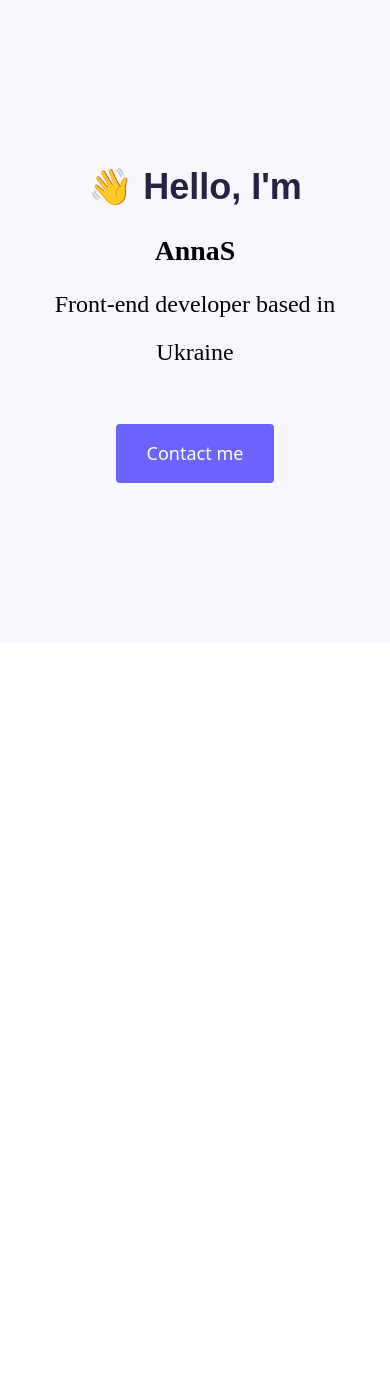
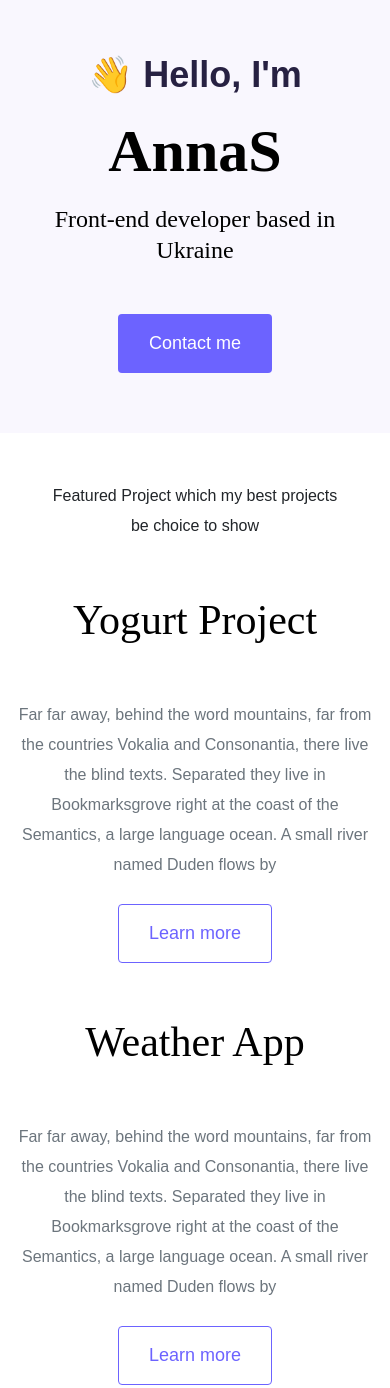
Before and after one commit to AnnaS30/portfolio, a plain HTML site: page index.html in a window 390 px wide. Shown: the top 1388 px of the page. Before the commit the page ends 844 px from the top, so only its background shows below. Drawn offline with nearby package versions, Linux system fonts and the light colour scheme.

Commit message:
added homepage content design

```diff
--- a/index.html
+++ b/index.html
@@ -33,5 +33,61 @@
         <a href="#" class="btn btn-branding">Contact me</a>
       </div>
     </div>
+    <p class="text-center m-5">
+      Featured Project which my best projects be choice to show
+    </p>
+    <div class="container">
+      <div class="row mb-5">
+        <div class="col d-none d-lg-block">
+          <img src="images/yougurt.png" class="img-fluid" alt="Yogurt" />
+        </div>
+        <div class="col">
+          <div class="project-description">
+            <h2 class="mb-5">Yogurt Project</h2>
+            <p class="mb-4 text-muted">
+              Far far away, behind the word mountains, far from the countries
+              Vokalia and Consonantia, there live the blind texts. Separated
+              they live in Bookmarksgrove right at the coast of the Semantics, a
+              large language ocean. A small river named Duden flows by
+            </p>
+            <a href="#" class="btn btn-branding-outline">Learn more</a>
+          </div>
+        </div>
+      </div>
+      <div class="row mb-5">
+        <div class="col">
+          <div class="project-description">
+            <h2 class="mb-5">Weather App</h2>
+            <p class="mb-4 text-muted">
+              Far far away, behind the word mountains, far from the countries
+              Vokalia and Consonantia, there live the blind texts. Separated
+              they live in Bookmarksgrove right at the coast of the Semantics, a
+              large language ocean. A small river named Duden flows by
+            </p>
+            <a href="#" class="btn btn-branding-outline">Learn more</a>
+          </div>
+        </div>
+        <div class="col d-none d-lg-block">
+          <img src="images/weather.png" class="img-fluid" alt="weather" />
+        </div>
+      </div>
+      <div class="row mb-5">
+        <div class="col d-none d-lg-block">
+          <img src="images/dictionary.png" class="img-fluid" alt="dictionary" />
+        </div>
+        <div class="col">
+          <div class="project-description">
+            <h2 class="mb-5">Dictionary App</h2>
+            <p class="mb-4 text-muted">
+              Far far away, behind the word mountains, far from the countries
+              Vokalia and Consonantia, there live the blind texts. Separated
+              they live in Bookmarksgrove right at the coast of the Semantics, a
+              large language ocean. A small river named Duden flows by
+            </p>
+            <a href="#" class="btn btn-branding-outline">Learn more</a>
+          </div>
+        </div>
+      </div>
+    </div>
   </body>
 </html>
--- a/src/style.css
+++ b/src/style.css
@@ -3,6 +3,9 @@
   --secondary-color: #f9f7fe;
   --heading-font-family: "Playfair Display", serif;
   --default-font-family: "Poppins", sans-serif;
+}
+body {
+  font-family: var(--default-font-family);
 }
 h1,
 h2,
@@ -15,6 +18,18 @@ h6 {
   font-weight: bold;
   line-height: 1.5;
 }
+h1 {
+  font-size: 96px;
+  line-height: 1.5;
+}
+h2 {
+  font-size: 64px;
+  font-weight: normal;
+}
+p {
+  font-size: 16px;
+  line-height: 30px;
+}
 .hero p {
   font-family: var(--default-font-family);
   font-size: 36px;
@@ -25,18 +40,48 @@ h6 {
   font-size: 24px;
   font-family: var(--heading-font-family);
   font-weight: normal;
-  line-height: 2;
+  line-height: 1.3;
 }
 .hero {
   background-color: var(--secondary-color);
   text-align: center;
   padding: 160px 20px;
 }
+
+.btn:hover {
+  color: #212529;
+}
 .btn-branding {
-  background-color: var(--branding-color);
+  background: var(--branding-color);
   border-radius: 4px;
   color: white;
   font-size: 18px;
   line-height: 27px;
   padding: 15px 30px;
 }
+.btn-branding-outline {
+  border-radius: 4px;
+  color: var(--branding-color);
+  border: 1px solid var(--branding-color);
+  font-size: 18px;
+  line-height: 27px;
+  padding: 15px 30px;
+}
+.project-description {
+  padding: 100px 60px;
+}
+@media (max-width: 960px) {
+  h1 {
+    font-size: 60px;
+  }
+  h2 {
+    font-size: 42px;
+  }
+  .project-description {
+    padding: 0;
+    text-align: center;
+  }
+  .hero {
+    padding: 60px 20px;
+  }
+}
```
Also changed, not shown: images/dictionary.png (added), images/weather.png (added), images/yougurt.png (added), 1 other file.
